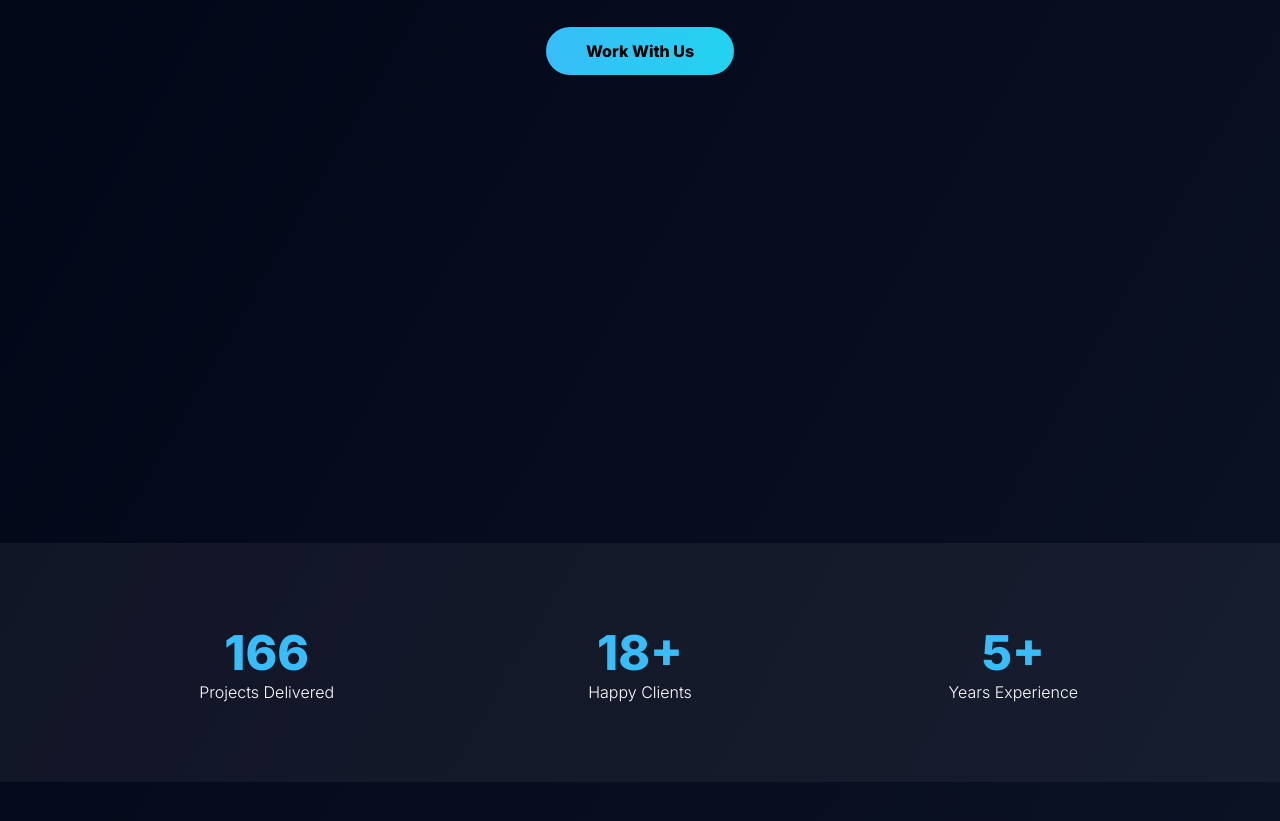
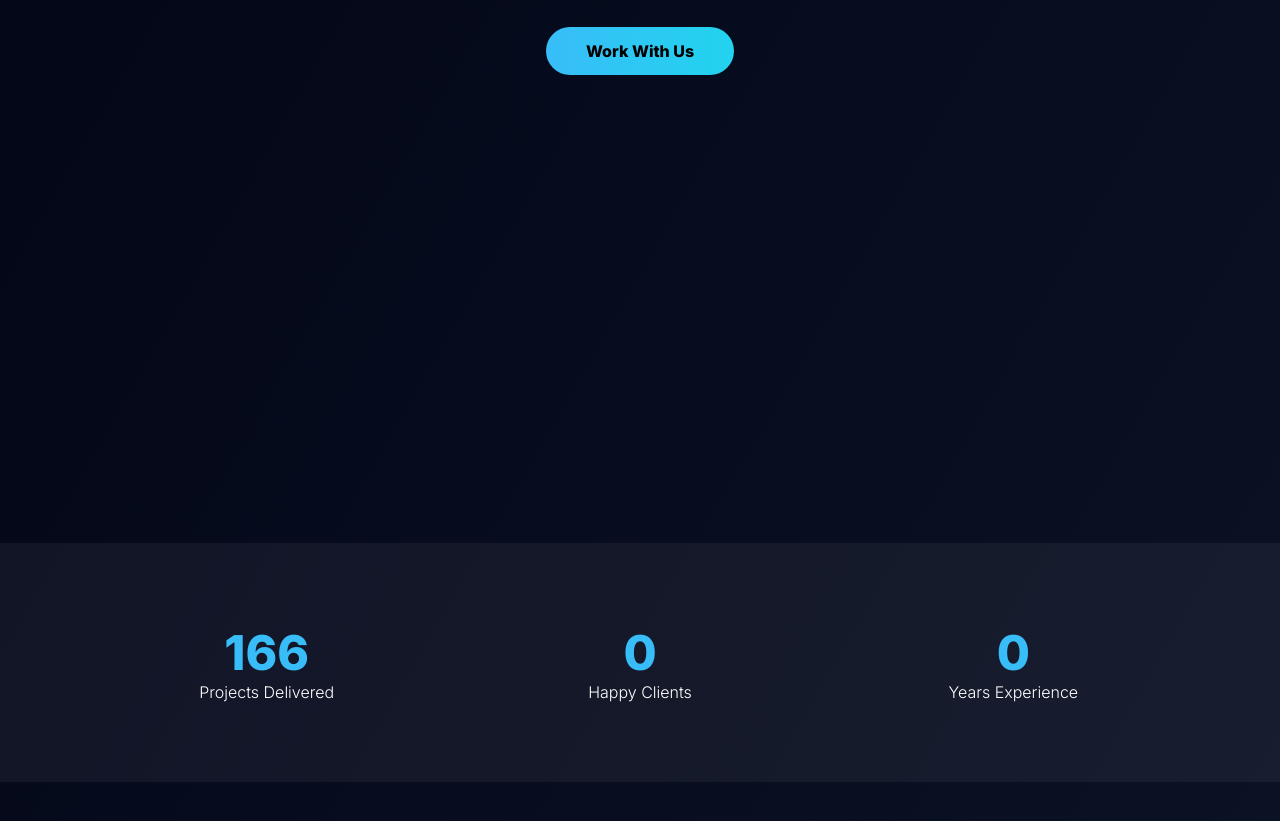
Before and after one commit to thearyanlancing7-netizen/The-lancing-, a plain HTML site: page index.html in a window 1280 px wide. Shown: the part 257-1078 px from the top of the page. Drawn offline with Linux system fonts and the light colour scheme.

Commit message:
Update index.html

```diff
--- a/index.html
+++ b/index.html
@@ -31,11 +31,11 @@
     <p>Projects Delivered</p>
   </div>
   <div class="stat">
-    <h2>18+</h2>
+    <h2>0</h2>
     <p>Happy Clients</p>
   </div>
   <div class="stat">
-    <h2>5+</h2>
+    <h2>0</h2>
     <p>Years Experience</p>
   </div>
 </section>
```
